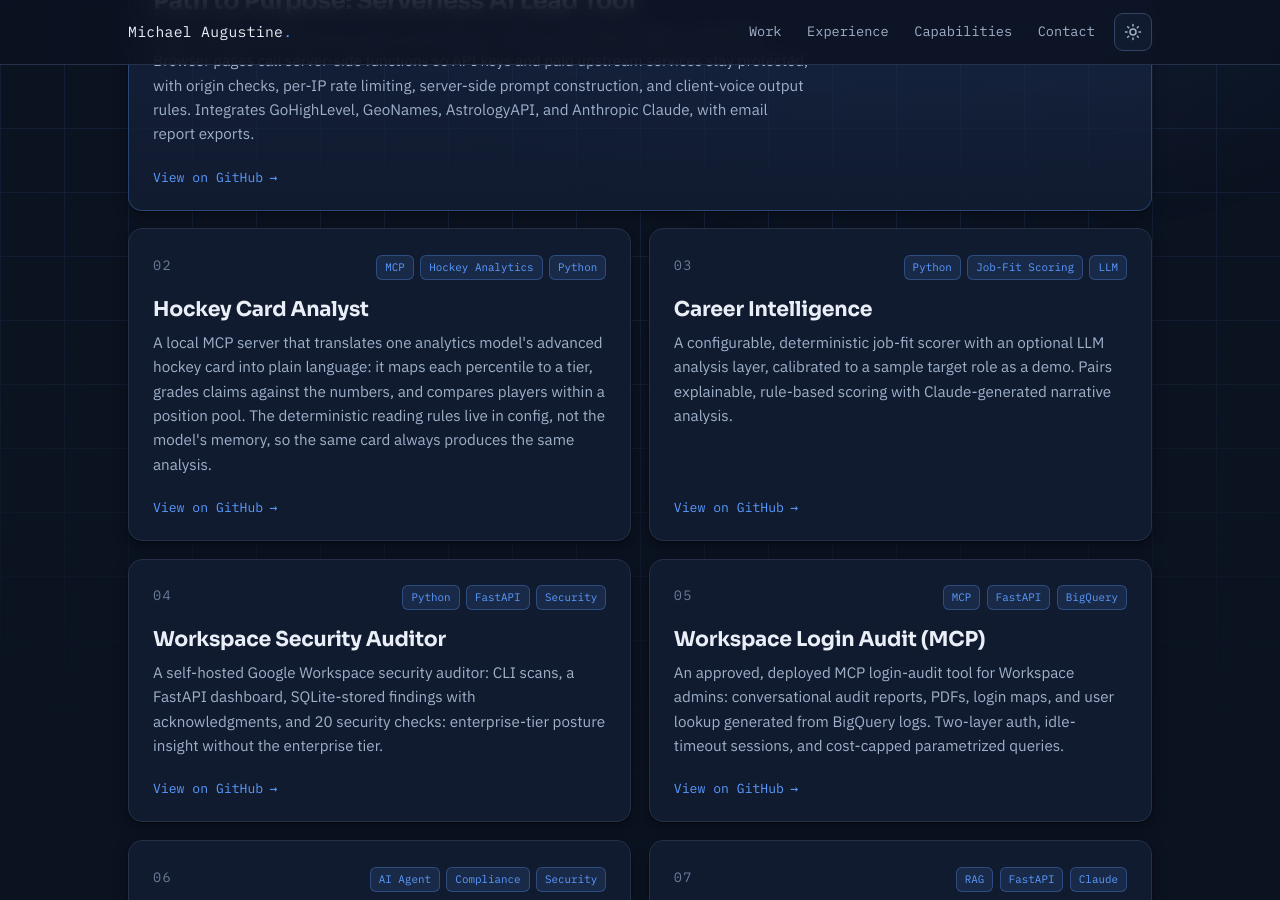
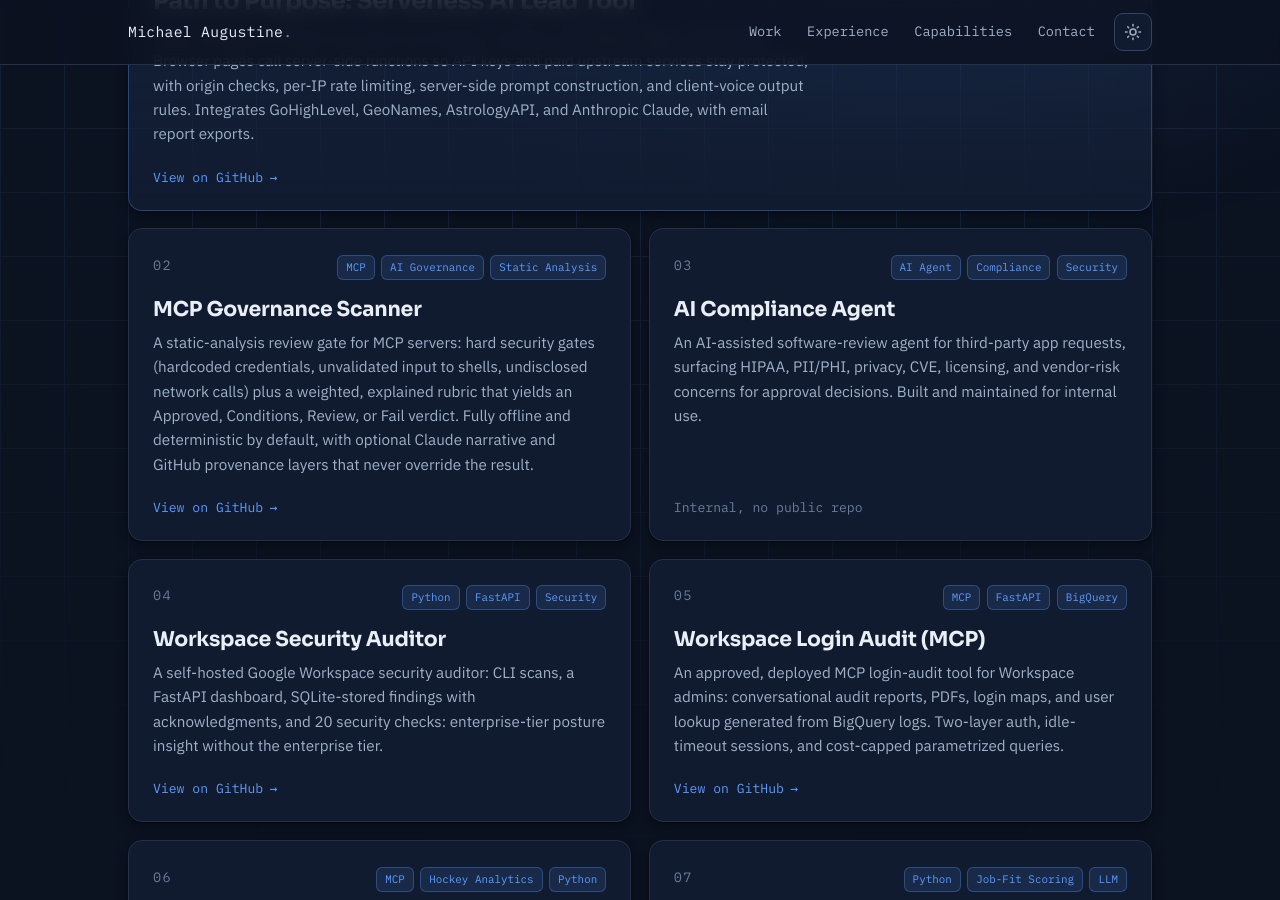
Before and after one commit to augforce/augforce.github.io, a Jekyll site: the page built from index.html, in a window 1280 px wide and 900 px high, scrolled down 1263 px. Built offline with Jekyll 4.4.1, drawn with Linux system fonts in a browser that asks for light colours; some of the changed text lies outside the part shown.

Commit message:
Projects: add MCP Governance Scanner, group governance builds after flagship
Co-Authored-By: Claude Fable 5 <noreply@anthropic.com>

```diff
--- a/_data/projects.yml
+++ b/_data/projects.yml
@@ -1,5 +1,6 @@
 # Project cards — single source of truth for the Work section.
 # Path to Purpose is the flagship and stays first.
+# After the flagship: governance & security builds, then AI tooling.
 # Cards without a `url` render as internal work (no public repo).
 
 - title: "Path to Purpose: Serverless AI Lead Tool"
@@ -8,15 +9,15 @@
   tags: [Cloudflare, Claude API, Serverless]
   url: "https://github.com/augforce/path-to-purpose-case-study"
 
-- title: "Hockey Card Analyst"
-  blurb: "A local MCP server that translates one analytics model's advanced hockey card into plain language: it maps each percentile to a tier, grades claims against the numbers, and compares players within a position pool. The deterministic reading rules live in config, not the model's memory, so the same card always produces the same analysis."
-  tags: [MCP, Hockey Analytics, Python]
-  url: "https://github.com/augforce/hockey-card-analyst"
+- title: "MCP Governance Scanner"
+  blurb: "A static-analysis review gate for MCP servers: hard security gates (hardcoded credentials, unvalidated input to shells, undisclosed network calls) plus a weighted, explained rubric that yields an Approved, Conditions, Review, or Fail verdict. Fully offline and deterministic by default, with optional Claude narrative and GitHub provenance layers that never override the result."
+  tags: [MCP, AI Governance, Static Analysis]
+  url: "https://github.com/augforce/mcp-governance-scanner"
 
-- title: "Career Intelligence"
-  blurb: "A configurable, deterministic job-fit scorer with an optional LLM analysis layer, calibrated to a sample target role as a demo. Pairs explainable, rule-based scoring with Claude-generated narrative analysis."
-  tags: [Python, Job-Fit Scoring, LLM]
-  url: "https://github.com/augforce/career-intelligence"
+- title: "AI Compliance Agent"
+  blurb: "An AI-assisted software-review agent for third-party app requests, surfacing HIPAA, PII/PHI, privacy, CVE, licensing, and vendor-risk concerns for approval decisions. Built and maintained for internal use."
+  tags: [AI Agent, Compliance, Security]
+  note: "Internal, no public repo"
 
 - title: "Workspace Security Auditor"
   blurb: "A self-hosted Google Workspace security auditor: CLI scans, a FastAPI dashboard, SQLite-stored findings with acknowledgments, and 20 security checks: enterprise-tier posture insight without the enterprise tier."
@@ -28,10 +29,15 @@
   tags: [MCP, FastAPI, BigQuery]
   url: "https://github.com/augforce/audit-webapp"
 
-- title: "AI Compliance Agent"
-  blurb: "An AI-assisted software-review agent for third-party app requests, surfacing HIPAA, PII/PHI, privacy, CVE, licensing, and vendor-risk concerns for approval decisions. Built and maintained for internal use."
-  tags: [AI Agent, Compliance, Security]
-  note: "Internal, no public repo"
+- title: "Hockey Card Analyst"
+  blurb: "A local MCP server that translates one analytics model's advanced hockey card into plain language: it maps each percentile to a tier, grades claims against the numbers, and compares players within a position pool. The deterministic reading rules live in config, not the model's memory, so the same card always produces the same analysis."
+  tags: [MCP, Hockey Analytics, Python]
+  url: "https://github.com/augforce/hockey-card-analyst"
+
+- title: "Career Intelligence"
+  blurb: "A configurable, deterministic job-fit scorer with an optional LLM analysis layer, calibrated to a sample target role as a demo. Pairs explainable, rule-based scoring with Claude-generated narrative analysis."
+  tags: [Python, Job-Fit Scoring, LLM]
+  url: "https://github.com/augforce/career-intelligence"
 
 - title: "Scout: IT Support Assistant"
   blurb: "A retrieval-augmented IT-support assistant that answers questions over a company's Google Drive knowledge base, with cited sources."
```
